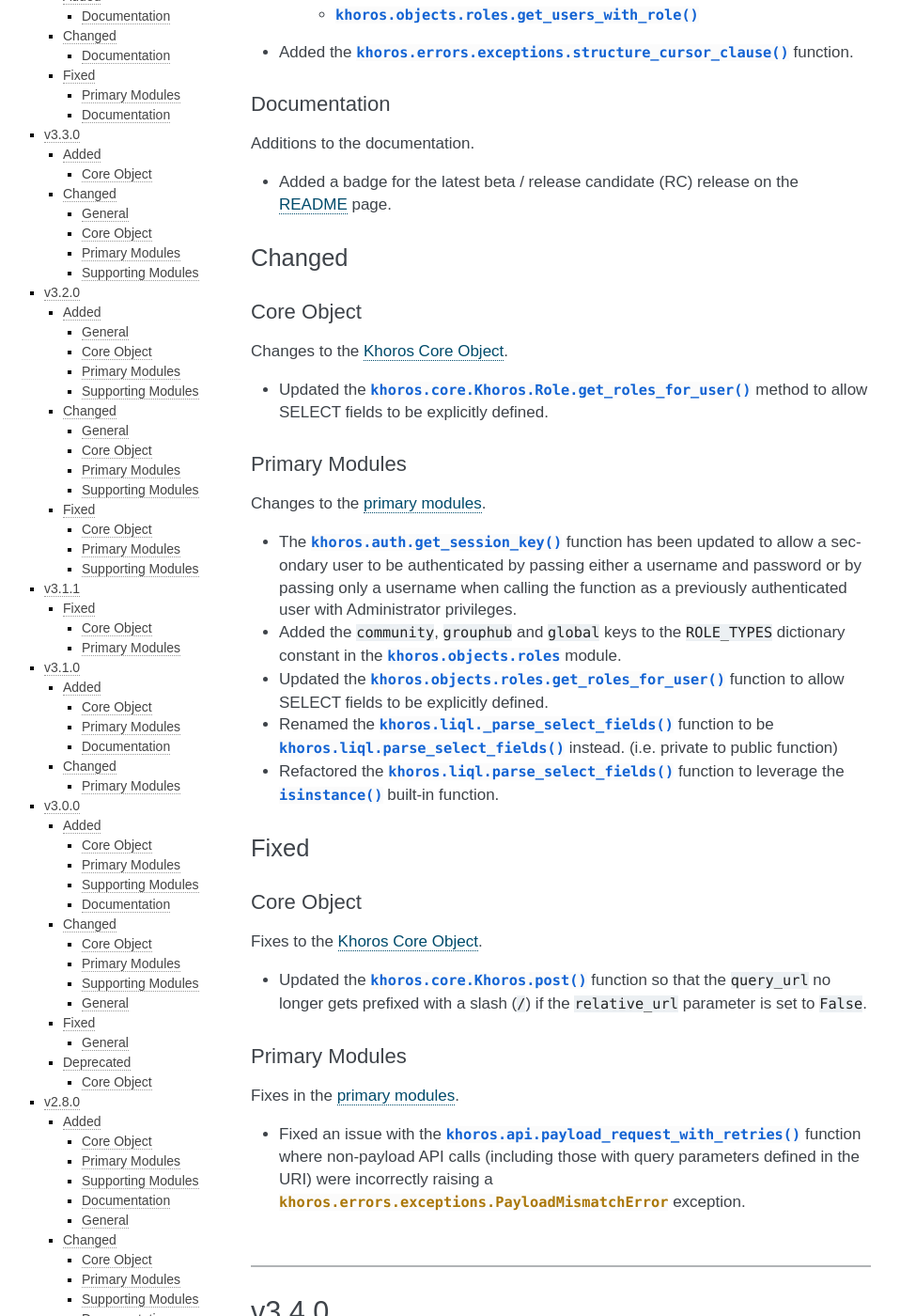
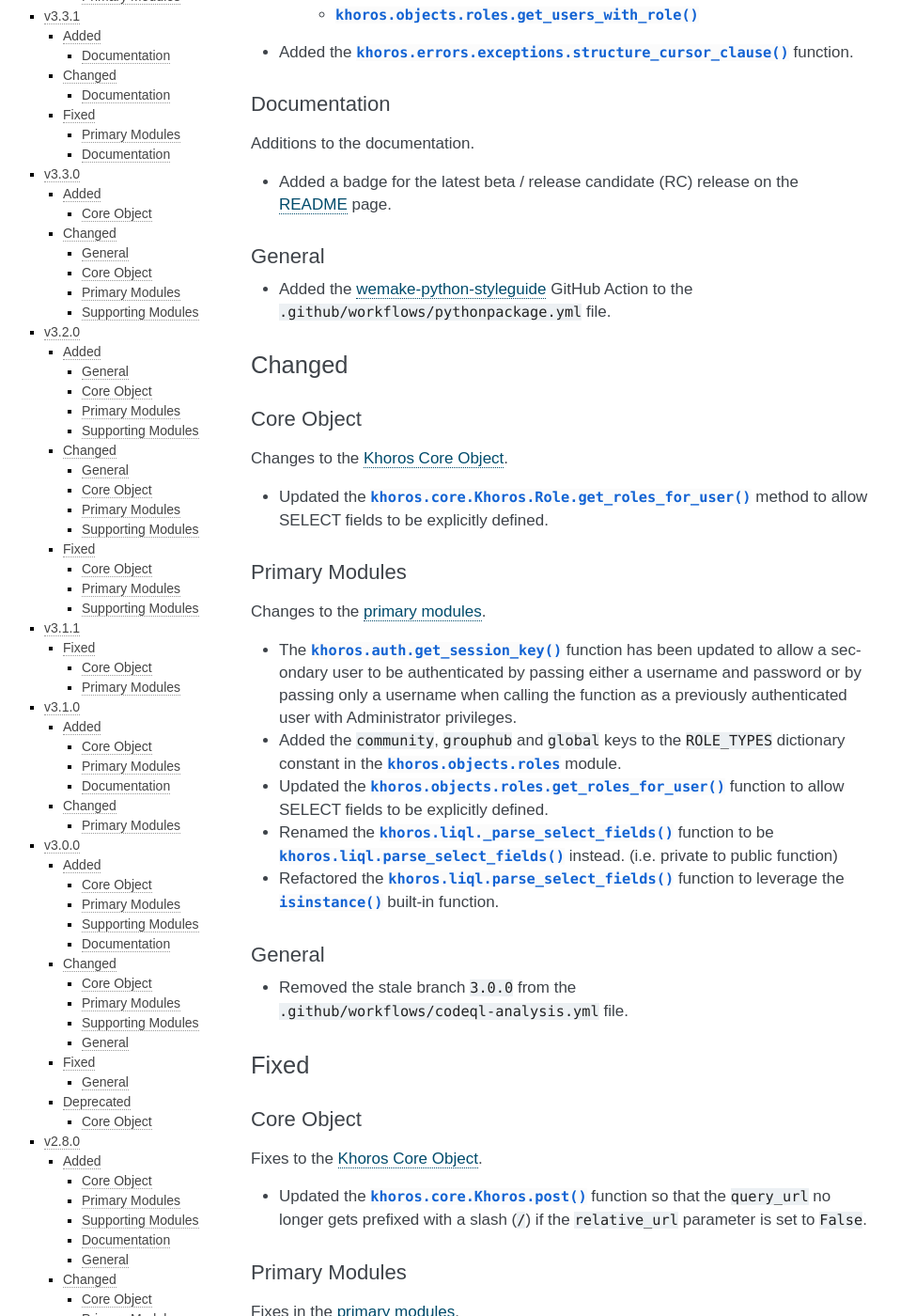
Before and after one commit to jeffshurtliff/khoros, a Sphinx documentation site: the page built from docs/changelog.rst, in a window 1280 px wide and 1400 px high, scrolled down 822 px. Shown: the whole window at 94% size, without its empty margins (153-1111 px from the left). Built offline with Sphinx 7.4.7, drawn with Linux system fonts in a browser that asks for light colours; the version number could not be read and is left out.

Commit message:
Made changes relating to GitHub actions. Details in changelog.

```diff
--- a/docs/changelog.rst
+++ b/docs/changelog.rst
@@ -39,6 +39,11 @@
 * Added a badge for the latest beta / release candidate (RC) release on the
   `README <https://github.com/jeffshurtliff/khoros/blob/master/README.md>`_ page.
 
+General
+-------
+* Added the `wemake-python-styleguide <https://github.com/marketplace/actions/wemake-python-styleguide>`_
+  GitHub Action to the ``.github/workflows/pythonpackage.yml`` file.
+
 Changed
 =======
 
@@ -64,6 +69,10 @@
   :py:func:`khoros.liql.parse_select_fields` instead. (i.e. private to public function)
 * Refactored the :py:func:`khoros.liql.parse_select_fields` function to leverage the :py:func:`isinstance`
   built-in function.
+
+General
+-------
+* Removed the stale branch ``3.0.0`` from the ``.github/workflows/codeql-analysis.yml`` file.
 
 Fixed
 =====
```
Also changed, not shown: 2 other files.
